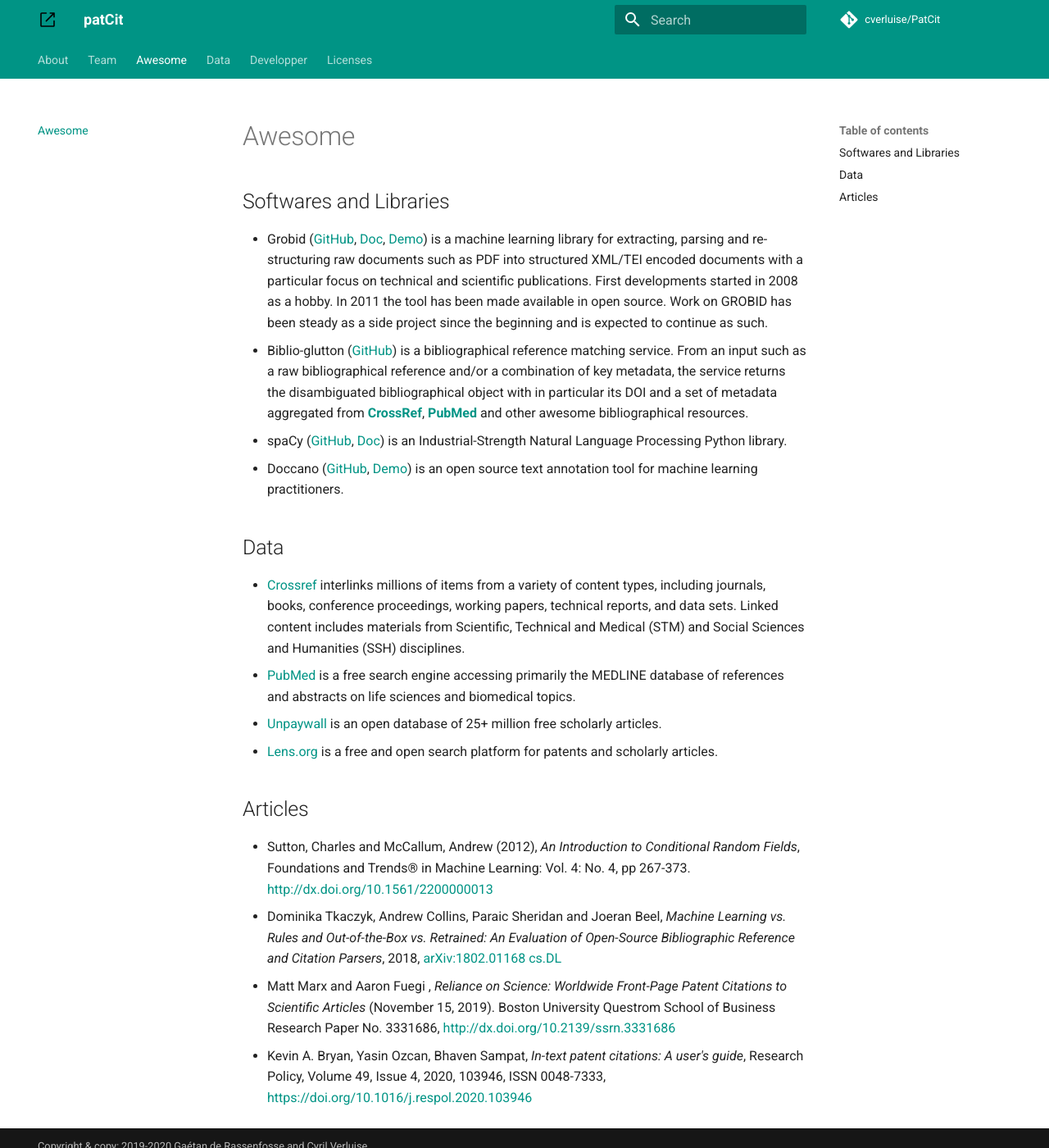
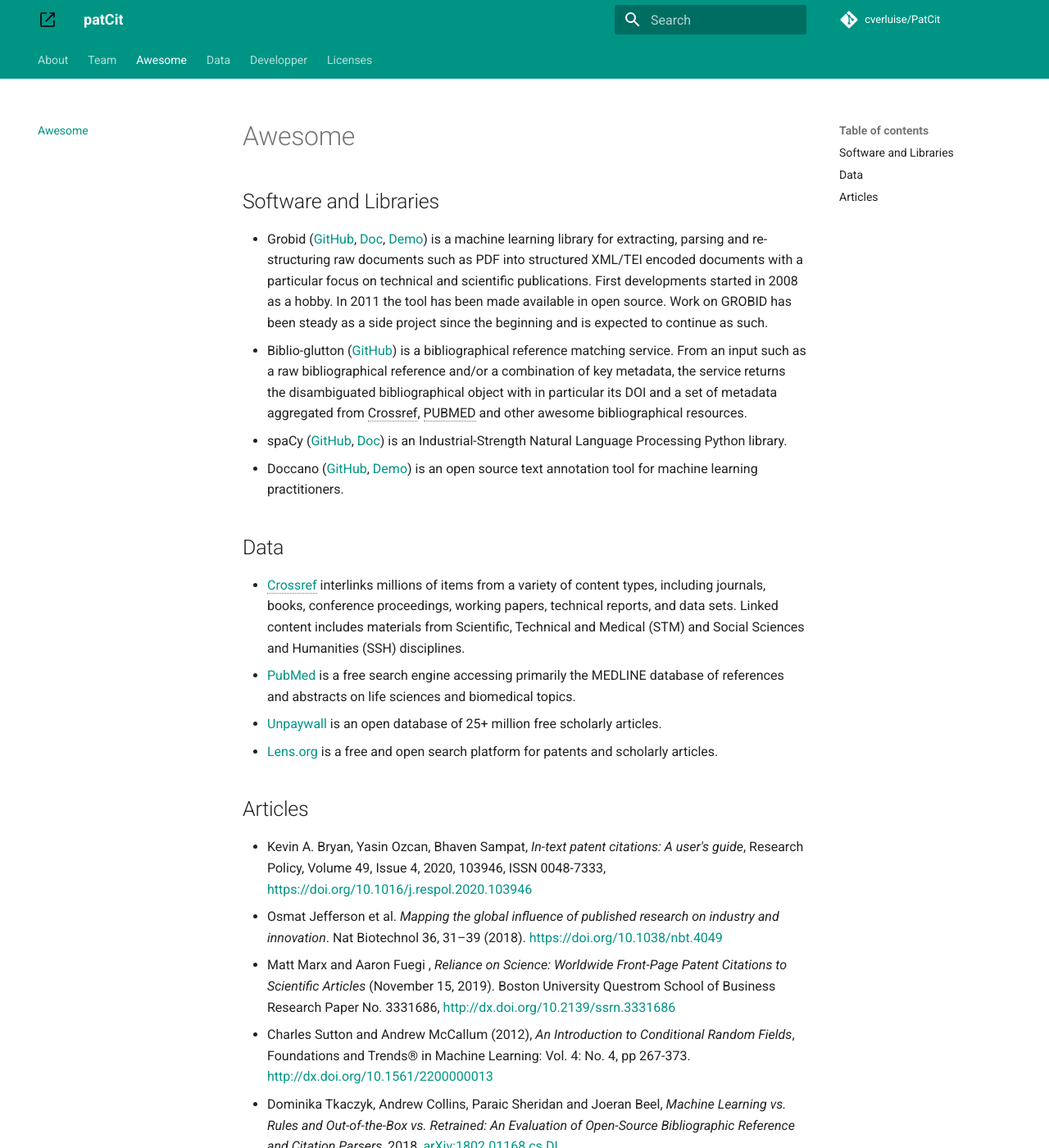
Before and after one commit to cverluise/PatCit, an MkDocs documentation site: the page built from docs/awesome.md, in a window 1280 px wide and 1400 px high. Shown: the whole window at 82% size. Built offline with MkDocs 1.6.1 and Material for MkDocs 9.7.7, drawn with Linux system fonts in a browser that asks for light colours; comment, search, counter and statistics services are not loaded.

Commit message:
:memo: add jefferson et al (2018) + typo hunting

```diff
--- a/docs/awesome.md
+++ b/docs/awesome.md
@@ -7,10 +7,10 @@
 [doccano-gh]:https://github.com/doccano/doccano
 [doccano-demo]:https://doccano.herokuapp.com/
 
-## Softwares and Libraries
+## Software and Libraries
 
 - Grobid ([GitHub][grobid-gh], [Doc][grobid-doc], [Demo][grobid-demo]) is a machine learning library for extracting, parsing and re-structuring raw documents such as PDF into structured XML/TEI encoded documents with a particular focus on technical and scientific publications. First developments started in 2008 as a hobby. In 2011 the tool has been made available in open source. Work on GROBID has been steady as a side project since the beginning and is expected to continue as such.
-- Biblio-glutton ([GitHub][biblio-glutton]) is a bibliographical reference matching service. From an input such as a raw bibliographical reference and/or a combination of key metadata, the service returns the disambiguated bibliographical object with in particular its DOI and a set of metadata aggregated from [**CrossRef**](./vocabulary#crossref), [**PubMed**](./vocabulary#pubmed) and other awesome bibliographical resources.
+- Biblio-glutton ([GitHub][biblio-glutton]) is a bibliographical reference matching service. From an input such as a raw bibliographical reference and/or a combination of key metadata, the service returns the disambiguated bibliographical object with in particular its DOI and a set of metadata aggregated from Crossref, PUBMED and other awesome bibliographical resources.
 - spaCy ([GitHub][spaCy-gh], [Doc][spaCy-doc]) is an Industrial-Strength Natural Language Processing Python library.
 - Doccano ([GitHub][doccano-gh], [Demo][doccano-demo]) is an open source text annotation tool for machine learning practitioners.
 
@@ -23,7 +23,11 @@
 
 ## Articles
 
-- Sutton, Charles and McCallum, Andrew  (2012), *An Introduction to Conditional Random Fields*, Foundations and Trends® in Machine Learning: Vol. 4: No. 4, pp 267-373. [http://dx.doi.org/10.1561/2200000013](http://dx.doi.org/10.1561/2200000013)
+- Kevin A. Bryan, Yasin Ozcan, Bhaven Sampat, *In-text patent citations: A user's guide*, Research Policy, Volume 49, Issue 4, 2020, 103946, ISSN 0048-7333, [https://doi.org/10.1016/j.respol.2020.103946](https://doi.org/10.1016/j.respol.2020.103946)
+- Osmat Jefferson et al. *Mapping the global influence of published research on industry and innovation*. Nat Biotechnol 36, 31–39 (2018). [https://doi.org/10.1038/nbt.4049](https://doi.org/10.1038/nbt.4049)
+- Matt Marx and Aaron Fuegi , *Reliance on Science: Worldwide Front-Page Patent Citations to Scientific Articles* (November 15, 2019). Boston University Questrom School of Business Research Paper No. 3331686, [http://dx.doi.org/10.2139/ssrn.3331686](http://dx.doi.org/10.2139/ssrn.3331686)
+- Charles Sutton and Andrew McCallum (2012), *An Introduction to Conditional Random Fields*, Foundations and Trends® in Machine Learning: Vol. 4: No. 4, pp 267-373. [http://dx.doi.org/10.1561/2200000013](http://dx.doi.org/10.1561/2200000013)
 - Dominika Tkaczyk, Andrew Collins, Paraic Sheridan and Joeran Beel, *Machine Learning vs. Rules and Out-of-the-Box vs. Retrained: An Evaluation of Open-Source Bibliographic Reference and Citation Parsers*, 2018, [arXiv:1802.01168 cs.DL](https://arxiv.org/abs/1802.01168)
-- Matt Marx and Aaron Fuegi , *Reliance on Science: Worldwide Front-Page Patent Citations to Scientific Articles* (November 15, 2019). Boston University Questrom School of Business Research Paper No. 3331686, [http://dx.doi.org/10.2139/ssrn.3331686](http://dx.doi.org/10.2139/ssrn.3331686)
-- Kevin A. Bryan, Yasin Ozcan, Bhaven Sampat, *In-text patent citations: A user's guide*, Research Policy, Volume 49, Issue 4, 2020, 103946, ISSN 0048-7333, [https://doi.org/10.1016/j.respol.2020.103946](https://doi.org/10.1016/j.respol.2020.103946)
+
+*[Crossref]: Crossref interlinks millions of items from a variety of content types, including journals, books, conference proceedings, working papers, technical reports, and data sets. Linked content includes materials from Scientific, Technical and Medical (STM) and Social Sciences and Humanities (SSH) disciplines.
+*[PUBMED]: PubMed is a free search engine accessing primarily the MEDLINE database of references and abstracts on life sciences and biomedical topics.
```
